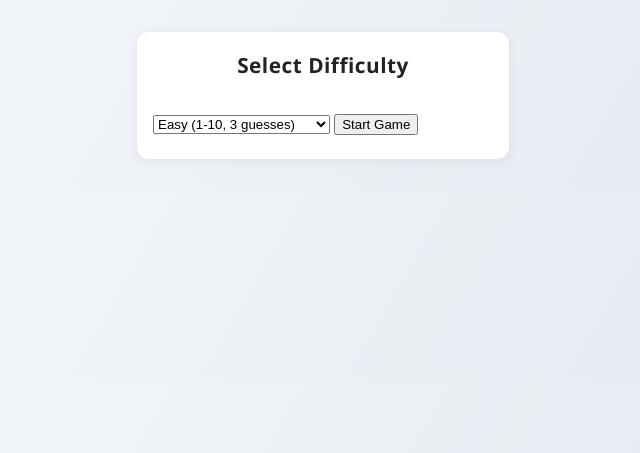
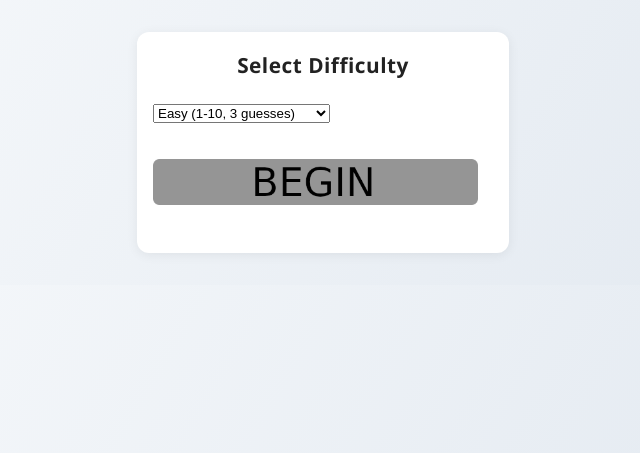
Before and after one commit to gabea5935738/guessing_game_web, a Flask app: page / in a window 1280 px wide. Shown: the top 453 px of the page, without its empty margins (317-957 px from the left). Run offline with Flask 3, Linux system fonts and the light colour scheme.

Commit message:
added custom BEGIN button

```diff
--- a/static/style.css
+++ b/static/style.css
@@ -119,3 +119,18 @@ a:hover {
         font-size: 1em;
     }
 }
+
+.begin-btn {
+    width: 325px;
+    height: 100px; /* Adjust as needed */
+    background: url('/static/resources/images/BEGIN_Button.png') no-repeat center center;
+    background-size: contain;
+    border: none;
+    outline: none;
+    cursor: pointer;
+    padding: 0;
+    display: inline-block;
+}
+.begin-btn:hover, .begin-btn:focus {
+    background-image: url('/static/resources/images/BEGIN_Button(hover).png');
+}
--- a/templates/difficulty.html
+++ b/templates/difficulty.html
@@ -3,6 +3,18 @@
 <head>
     <title>Select Difficulty</title>
     <link rel="stylesheet" href="{{ url_for('static', filename='style.css') }}">
+    <style>
+        button, button:focus, button:active, button:focus-visible {
+            outline: none !important;
+            box-shadow: none !important;
+            border: none !important;
+            background: none;
+        }
+        button:focus {
+            outline: none;
+            box-shadow: none;
+        }
+    </style>
 </head>
 <body>
     <div id="game-container">
@@ -19,7 +31,7 @@
                 <label>Max: <input type="number" name="max_num" value="100" min="1" required></label>
                 <label>Max Guesses: <input type="number" name="max_attempts" value="10" min="1" required></label>
             </div>
-            <button type="submit" style="margin-top:1em;">Start Game</button>
+            <button type="submit" class="begin-btn"></button>
         </form>
     </div>
     <script>
```
Also changed, not shown: static/resources/images/BEGIN_Button(hover).png (added), static/resources/images/BEGIN_Button.png (added).
